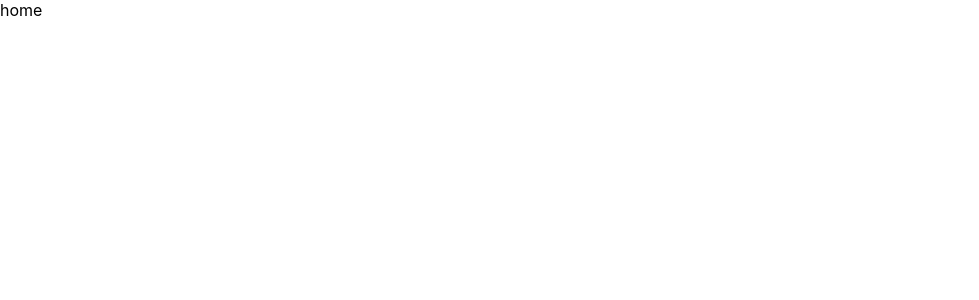
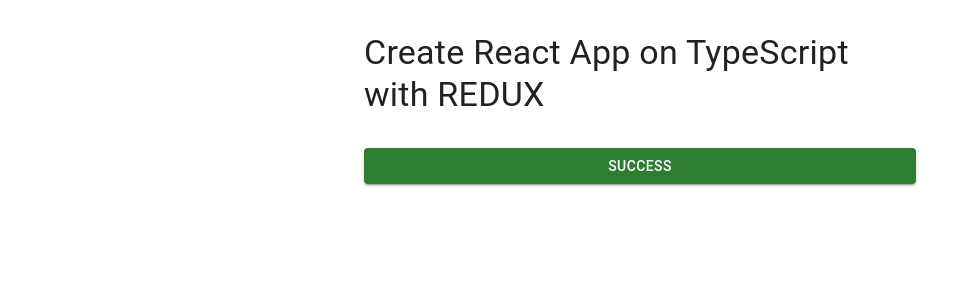
Before and after one commit to khusan7700/blissfullbites-react, a React (Create React App) app: page / in a window 1280 px wide. Shown: the top 300 px of the page, without its empty margins (0-979 px from the left). Built offline with nearby package versions, Linux system fonts and the light colour scheme.

Commit message:
feat: MUI standard integration (58)

```diff
--- a/package.json
+++ b/package.json
@@ -3,6 +3,9 @@
   "version": "0.1.0",
   "private": true,
   "dependencies": {
+    "@emotion/react": "^11.11.4",
+    "@emotion/styled": "^11.11.5",
+    "@mui/material": "^5.15.18",
     "@reduxjs/toolkit": "^1.8.1",
     "@testing-library/jest-dom": "^4.2.4",
     "@testing-library/react": "^9.5.0",
--- a/src/app/App.tsx
+++ b/src/app/App.tsx
@@ -1,8 +1,22 @@
 import React from "react";
 import "../css/app.css";
+import { Box, Button, Container, Stack, Typography } from "@mui/material";
 
 function App() {
-  return <div>home</div>;
+  return (
+    <Container maxWidth="sm">
+      <Stack flexDirection={"column"}>
+        <Box sx={{ my: 4 }}>
+          <Typography variant="h4" component={"h4"}>
+            Create React App on TypeScript with REDUX
+          </Typography>
+        </Box>
+        <Button variant="contained" color="success">
+          Success
+        </Button>
+      </Stack>
+    </Container>
+  );
 }
 
 export default App;
--- a/src/index.tsx
+++ b/src/index.tsx
@@ -4,6 +4,9 @@
 import { store } from "./app/store";
 import App from "./app/App";
 import reportWebVitals from "./reportWebVitals";
+import CssBaseline from "@mui/material/CssBaseline";
+import { ThemeProvider } from "@mui/material/styles";
+import theme from "./theme";
 import "./css/index.css";
 
 const container = document.getElementById("root")!;
@@ -12,7 +15,10 @@
 root.render(
   <React.StrictMode>
     <Provider store={store}>
-      <App />
+      <ThemeProvider theme={theme}>
+        <CssBaseline />
+        <App />
+      </ThemeProvider>
     </Provider>
   </React.StrictMode>
 );
--- /dev/null
+++ b/src/theme.ts
@@ -0,0 +1,19 @@
+import { createTheme } from "@mui/material/styles";
+import { red } from "@mui/material/colors";
+
+// A custom theme for this app
+const theme = createTheme({
+  palette: {
+    primary: {
+      main: "#556cd6",
+    },
+    secondary: {
+      main: "#19857b",
+    },
+    error: {
+      main: red.A400,
+    },
+  },
+});
+
+export default theme;
```
Also changed, not shown: 1 other file (tests, documents, lock files or other folders).
